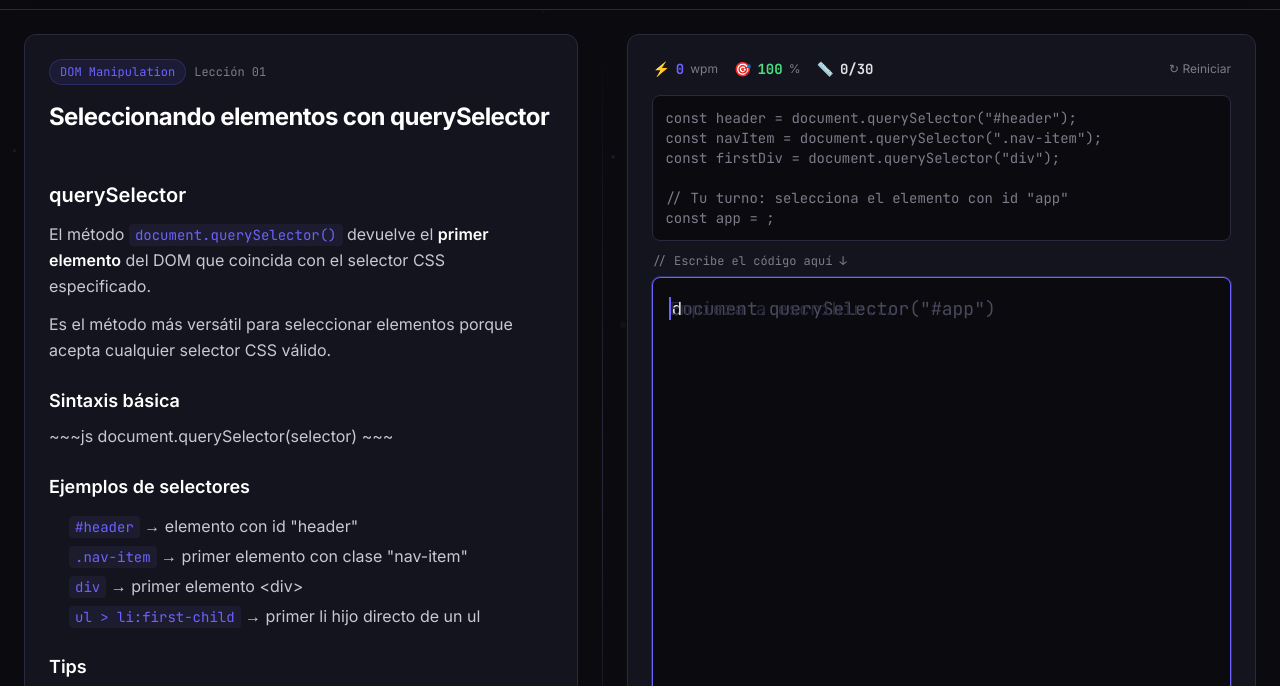
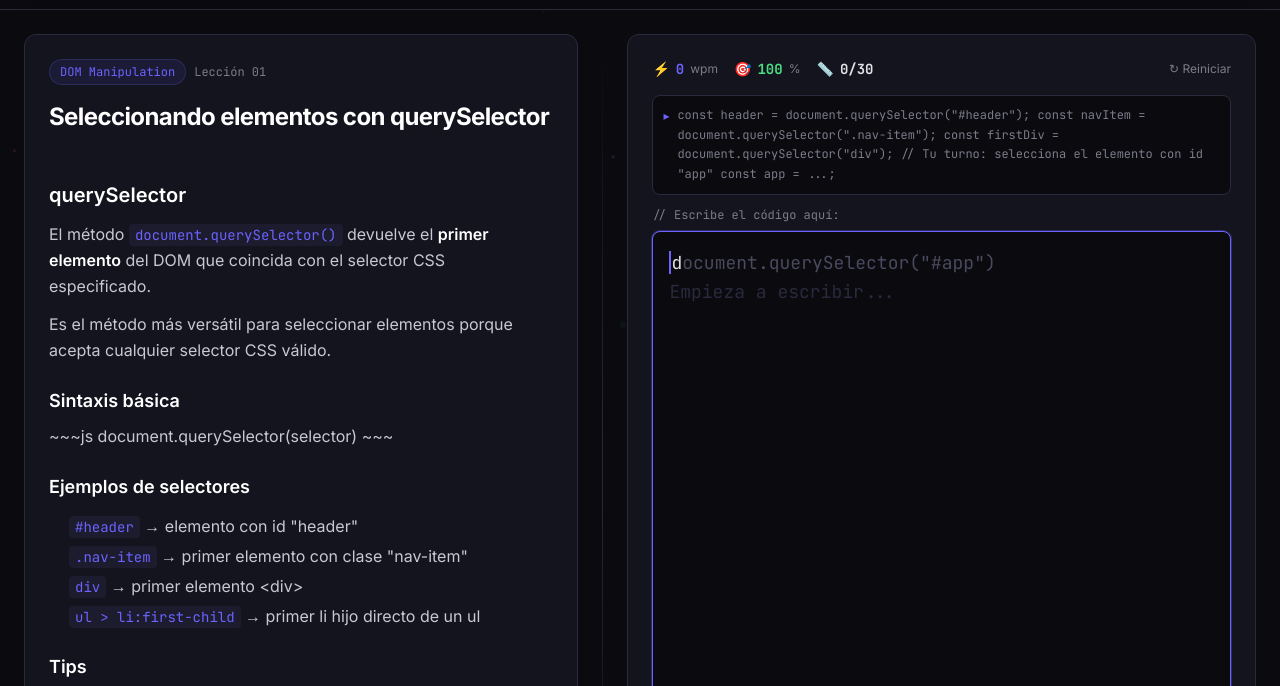
Before and after one commit to Ernesto248/code-type, a website built with Vite: page index.html in a window 1280 px wide. Shown: the part 47-733 px from the top of the page. Built offline with nearby package versions, Linux system fonts and the light colour scheme.

Commit message:
fix: typing layout overlap & char display

```diff
--- a/src/components/CodeTypist.js
+++ b/src/components/CodeTypist.js
@@ -1,7 +1,7 @@
 import { LessonEngine } from '../lib/lessonEngine.js'
 
 /**
- * CodeTypist component — the core typing interface.
+ * CodeTypist — the typing interface.
  * Shows the answer code character by character with Monkeytype-style feedback.
  */
 export function CodeTypist(lesson, { onComplete, onProgress } = {}) {
@@ -12,7 +12,7 @@ export function CodeTypist(lesson, { onComplete, onProgress } = {}) {
 
   container.innerHTML = `
     <!-- Stats bar -->
-    <div class="flex items-center justify-between mb-4">
+    <div class="flex items-center justify-between mb-4 shrink-0">
       <div class="flex items-center gap-4 text-sm">
         <div class="flex items-center gap-1.5">
           <span class="text-[#7c7c8a]">⚡</span>
@@ -34,37 +34,39 @@ export function CodeTypist(lesson, { onComplete, onProgress } = {}) {
       </button>
     </div>
 
-    <!-- Snippet preview (read-only, context) -->
-    <div class="mb-3 p-3 bg-[#0a0a0f] border border-[#2a2a3e] rounded-lg">
-      <pre class="text-sm font-mono text-[#7c7c8a] whitespace-pre-wrap">${escapeHtml(lesson.snippet.replace('███', ''))}</pre>
+    <!-- Snippet context bar — compact, single phrase -->
+    <div class="mb-3 p-2.5 bg-[#0a0a0f] border border-[#2a2a3e] rounded-lg shrink-0 overflow-hidden">
+      <div class="flex items-start gap-2">
+        <span class="text-[#6c63ff] text-xs font-mono mt-0.5 shrink-0">▸</span>
+        <code id="context-code" class="text-xs font-mono text-[#7c7c8a] leading-relaxed">Cargando contexto...</code>
+      </div>
     </div>
 
-    <!-- Typing target -->
-    <div class="flex-1 flex flex-col">
-      <div class="text-xs text-[#7c7c8a] mb-2 font-mono">// Escribe el código aquí ↓</div>
+    <!-- Typing area — flex-grows to fill space -->
+    <div class="flex-1 flex flex-col min-h-0">
+      <div class="text-xs text-[#7c7c8a] mb-2 font-mono shrink-0">// Escribe el código aquí:</div>
       <div
         id="typing-area"
         tabindex="0"
-        class="relative flex-1 p-4 bg-[#0a0a0f] border border-[#2a2a3e] rounded-lg focus:border-[#6c63ff] focus:ring-1 focus:ring-[#6c63ff]/30 outline-none cursor-text transition-all"
+        class="flex-1 min-h-0 p-4 bg-[#0a0a0f] border border-[#2a2a3e] rounded-lg focus:border-[#6c63ff] focus:ring-1 focus:ring-[#6c63ff]/30 outline-none cursor-text transition-all overflow-y-auto"
       >
-        <div id="chars-container" class="font-mono text-lg leading-relaxed whitespace-pre-wrap break-all">
+        <div id="chars-container" class="font-mono text-lg leading-relaxed">
           ${renderChars(engine.getCharsState())}
         </div>
-        <!-- Ghost text for empty state -->
-        <div id="ghost" class="absolute inset-4 font-mono text-lg leading-relaxed text-[#2a2a3e] pointer-events-none ${engine.currentIndex > 0 ? 'hidden' : ''}">
+        <div id="ghost" class="font-mono text-lg leading-relaxed text-[#2a2a3e] ${engine.currentIndex > 0 ? 'hidden' : ''}">
           Empieza a escribir...
         </div>
       </div>
 
       <!-- Progress bar -->
-      <div class="mt-3 h-1 bg-[#1c1c2e] rounded-full overflow-hidden">
+      <div class="mt-3 h-1 bg-[#1c1c2e] rounded-full overflow-hidden shrink-0">
         <div id="progress-bar" class="h-full bg-gradient-to-r from-[#6c63ff] to-[#4ade80] rounded-full progress-fill" style="width: 0%"></div>
       </div>
     </div>
 
-    <!-- Completion overlay (hidden initially) -->
-    <div id="completion-overlay" class="hidden absolute inset-0 bg-[#0a0a0f]/90 backdrop-blur-sm flex items-center justify-center rounded-lg z-10">
-      <div class="text-center complete-glow p-8 rounded-2xl border border-[#4ade80]/20">
+    <!-- Completion overlay -->
+    <div id="completion-overlay" class="hidden absolute inset-0 bg-[#0a0a0f]/90 backdrop-blur-sm flex items-center justify-center rounded-xl z-10">
+      <div class="text-center complete-glow p-8 rounded-2xl border border-[#4ade80]/20 bg-[#14141f]">
         <div class="text-5xl mb-4">🎉</div>
         <h2 class="text-2xl font-bold text-white mb-2">¡Completado!</h2>
         <div class="flex items-center justify-center gap-6 text-sm font-mono">
@@ -87,9 +89,10 @@ export function CodeTypist(lesson, { onComplete, onProgress } = {}) {
     </div>
   `
 
-  // ─── Setup typing interaction ───
+  // ─── Setup ───
 
   const charsContainer = container.querySelector('#chars-container')
+  const contextCode = container.querySelector('#context-code')
   const wpmDisplay = container.querySelector('#wpm-display')
   const accuracyDisplay = container.querySelector('#accuracy-display')
   const progressDisplay = container.querySelector('#progress-display')
@@ -103,40 +106,35 @@ export function CodeTypist(lesson, { onComplete, onProgress } = {}) {
   const finalTime = container.querySelector('#final-time')
   const nextBtn = container.querySelector('#next-lesson-btn')
 
-  let isFocused = false
-  let inputBuffer = ''
   let isComplete = false
+
+  // Show context: tell the user what to type in a compact way
+  contextCode.textContent = lesson.snippet.replace('███', '...')
 
   function renderChars(charsState) {
     return charsState.map(({ char, state }) => {
-      const stateClass = state === 'current' ? 'typing-char current' :
-                          state === 'correct' ? 'typing-char correct' :
-                          state === 'incorrect' ? 'typing-char incorrect shake' : 'typing-char pending'
-      const displayChar = char === ' ' ? ' ' : char
-      return `<span class="${stateClass}">${escapeHtml(displayChar)}</span>`
+      const cls = state === 'current' ? 'typing-char current' :
+                  state === 'correct' ? 'typing-char correct' :
+                  state === 'incorrect' ? 'typing-char incorrect shake' : 'typing-char pending'
+      const display = char === ' ' ? '\u00A0' : char // non-breaking space for visibility
+      return `<span class="${cls}">${escapeHtml(display)}</span>`
     }).join('')
   }
 
   function updateUI() {
-    const state = engine.getCharsState()
-    charsContainer.innerHTML = renderChars(state)
-
+    charsContainer.innerHTML = renderChars(engine.getCharsState())
     ghost.classList.toggle('hidden', engine.currentIndex > 0)
-
     wpmDisplay.textContent = engine.wpm
     accuracyDisplay.textContent = engine.accuracy
     progressDisplay.textContent = `${engine.currentIndex}/${engine.chars.length}`
-
     const pct = engine.chars.length > 0 ? (engine.currentIndex / engine.chars.length) * 100 : 0
-    progressBar.style.width = `${pct}%`
-
+    progressBar.style.width = `${Math.min(pct, 100)}%`
     if (onProgress) onProgress(engine)
   }
 
   function handleKeydown(e) {
     if (isComplete) return
 
-    // Only handle printable keys + backspace
     if (e.key === 'Backspace') {
       e.preventDefault()
       engine.type(null)
@@ -149,9 +147,9 @@ export function CodeTypist(lesson, { onComplete, onProgress } = {}) {
       const result = engine.type(e.key)
 
       if (result.correct === false) {
-        // Shake on wrong char
+        typingArea.classList.remove('shake')
+        void typingArea.offsetWidth
         typingArea.classList.add('shake')
-        setTimeout(() => typingArea.classList.remove('shake'), 300)
       }
 
       updateUI()
@@ -170,38 +168,30 @@ export function CodeTypist(lesson, { onComplete, onProgress } = {}) {
     finalWpm.textContent = engine.wpm
     finalAccuracy.textContent = engine.accuracy
     finalTime.textContent = `${Math.round(engine.elapsed)}s`
-    typingArea.classList.add('complete-glow')
   }
 
   function resetLesson() {
     engine.reset()
     isComplete = false
     completionOverlay.classList.add('hidden')
-    typingArea.classList.remove('complete-glow')
     updateUI()
     typingArea.focus()
   }
 
-  // ─── Event listeners ───
+  // ─── Events ───
 
-  typingArea.addEventListener('focus', () => { isFocused = true })
-  typingArea.addEventListener('blur', () => { isFocused = false })
   typingArea.addEventListener('keydown', handleKeydown)
   typingArea.addEventListener('click', () => typingArea.focus())
 
   resetBtn.addEventListener('click', resetLesson)
 
-  if (nextBtn && onComplete) {
+  if (nextBtn) {
     nextBtn.addEventListener('click', () => {
-      // Dispatch on the container so parent catches it
       container.dispatchEvent(new CustomEvent('next-lesson', { bubbles: true }))
     })
   }
 
-  // Initial render
   updateUI()
-
-  // Focus on mount
   setTimeout(() => typingArea.focus(), 100)
 
   return container
--- a/src/style.css
+++ b/src/style.css
@@ -25,9 +25,10 @@
 ::-webkit-scrollbar-thumb { background: #2a2a3e; border-radius: 3px; }
 ::-webkit-scrollbar-thumb:hover { background: #3a3a4e; }
 
-/* Typing area */
+/* Typing chars — always inline, no wrapping between chars */
 .typing-char {
-  @apply transition-colors duration-75;
+  display: inline;
+  transition: color 75ms ease, border-color 75ms ease;
 }
 .typing-char.pending {
   color: #4a4a5e;
@@ -41,11 +42,12 @@
   text-decoration-color: #f87171;
 }
 .typing-char.current {
+  border-left: 2px solid #6c63ff;
   animation: blink-caret 1s step-end infinite;
-  border-left: 2px solid #6c63ff;
 }
 
 @keyframes blink-caret {
+  0%, 100% { border-color: #6c63ff; }
   50% { border-color: transparent; }
 }
 
@@ -77,12 +79,12 @@
   animation: shake 0.3s ease-in-out;
 }
 
-/* Floating particles background */
+/* Floating particles */
 .floating-particle {
   position: fixed;
   border-radius: 50%;
   pointer-events: none;
-  opacity: 0.15;
+  opacity: 0.12;
   animation: float linear infinite;
 }
 @keyframes float {
@@ -90,7 +92,12 @@
   to { transform: translateY(-100px) rotate(720deg); }
 }
 
-/* Smooth progress bar */
+/* Progress bar */
 .progress-fill {
   transition: width 0.5s cubic-bezier(0.4, 0, 0.2, 1);
 }
+
+/* Ghost text */
+.ghost-text {
+  color: #2a2a3e;
+}
```
